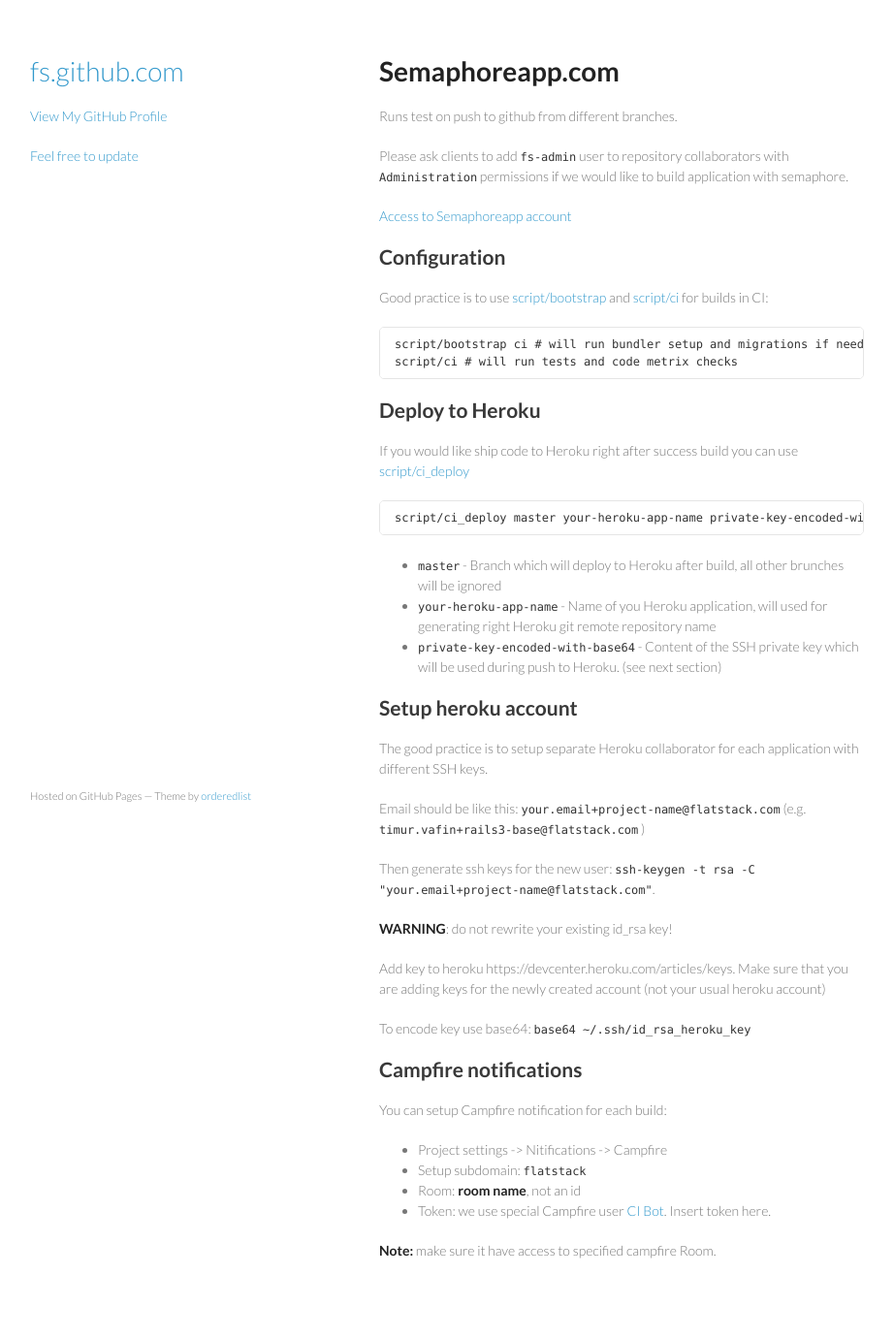
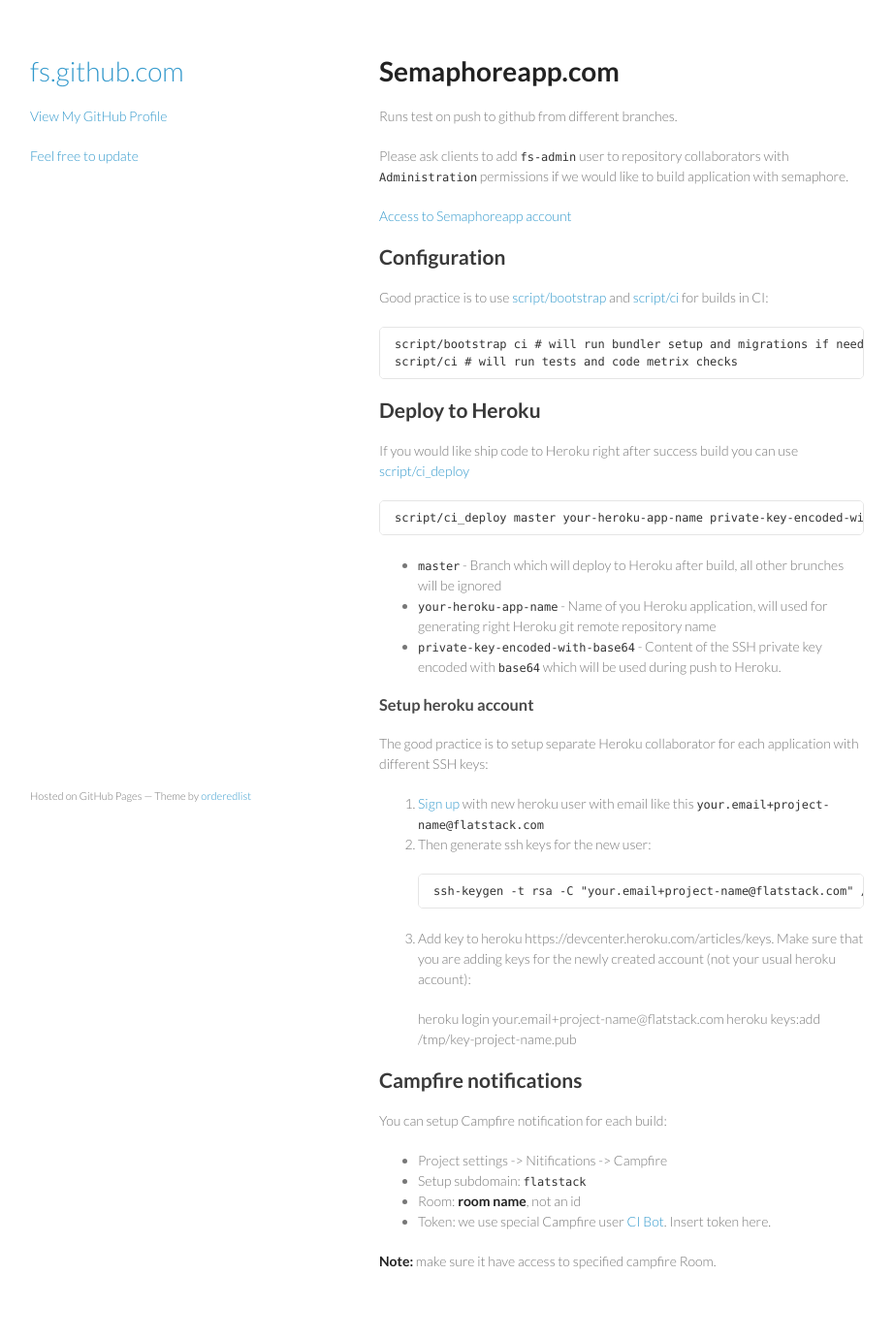
Before and after one commit to mike-burns/fs.github.com, a Jekyll site: the page built from ci-semaphoreapp.md, in a window 1280 px wide. Shown: the whole page at 97% size, without its empty margins (179-1101 px from the left). Built offline with Jekyll 4.4.1, drawn with Linux system fonts in a browser that asks for light colours.

Commit message:
Update ci-semaphoreapp.md

```diff
--- a/ci-semaphoreapp.md
+++ b/ci-semaphoreapp.md
@@ -27,20 +27,22 @@ If you would like ship code to Heroku right after success build you can use [scr
 
 * `master` - Branch which will deploy to Heroku after build, all other brunches will be ignored
 * `your-heroku-app-name` - Name of you Heroku application, will used for generating right Heroku git remote repository name
-* `private-key-encoded-with-base64` - Content of the SSH private key which will be used during push to Heroku. (see next section)
+* `private-key-encoded-with-base64` - Content of the SSH private key encoded with `base64` which will be used during push to Heroku.
 
-## Setup heroku account
-The good practice is to setup separate Heroku collaborator for each application with different SSH keys.
+### Setup heroku account
 
-Email should be like this: `your.email+project-name@flatstack.com` (e.g. `timur.vafin+rails3-base@flatstack.com` )
+The good practice is to setup separate Heroku collaborator for each application with different SSH keys:
 
-Then generate ssh keys for the new user: `ssh-keygen -t rsa -C "your.email+project-name@flatstack.com"`.
+1.  [Sign up](https://api.heroku.com/signup) with new heroku user with email like this `your.email+project-name@flatstack.com`
+2.  Then generate ssh keys for the new user:
 
-**WARNING**: do not rewrite your existing id_rsa key!
+        ssh-keygen -t rsa -C "your.email+project-name@flatstack.com" /tmp/key-project-name
 
-Add key to heroku https://devcenter.heroku.com/articles/keys. Make sure that you are adding keys for the newly created account (not your usual heroku account)
+3.  Add key to heroku https://devcenter.heroku.com/articles/keys.
+    Make sure that you are adding keys for the newly created account (not your usual heroku account):
 
-To encode key use base64: `base64 ~/.ssh/id_rsa_heroku_key`
+       heroku login your.email+project-name@flatstack.com
+       heroku keys:add /tmp/key-project-name.pub
 
 ## Campfire notifications
 
```
